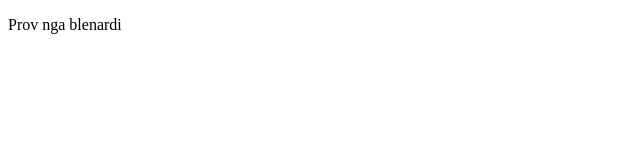
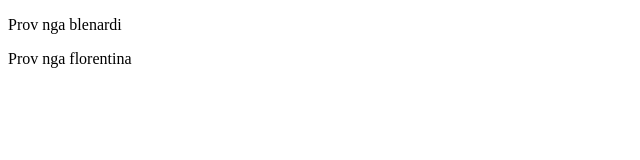
Before and after one commit to valzza/projekt-2, a plain HTML site: page index.html in a window 1280 px wide. Shown: the whole page, without its empty margins (0-640 px from the left). Drawn offline with Linux system fonts and the light colour scheme.

Commit message:
Update index.html
second commit

```diff
--- a/index.html
+++ b/index.html
@@ -7,5 +7,6 @@
 </head>
 <body>
     <p>Prov nga blenardi</p>
+    <p>Prov nga florentina</p>
 </body>
 </html>
```
